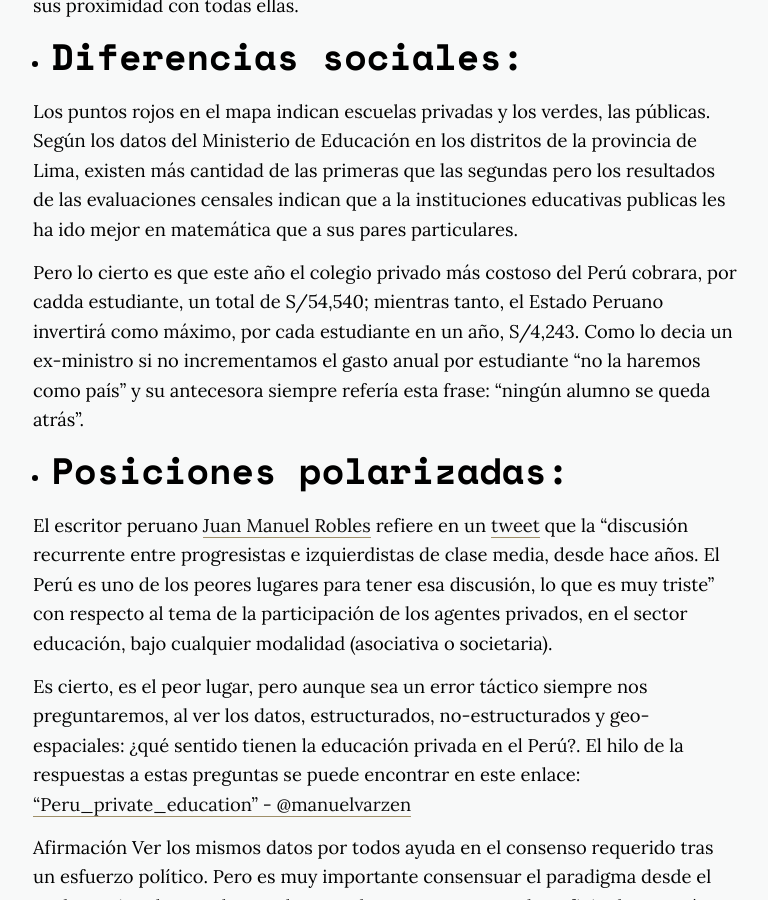
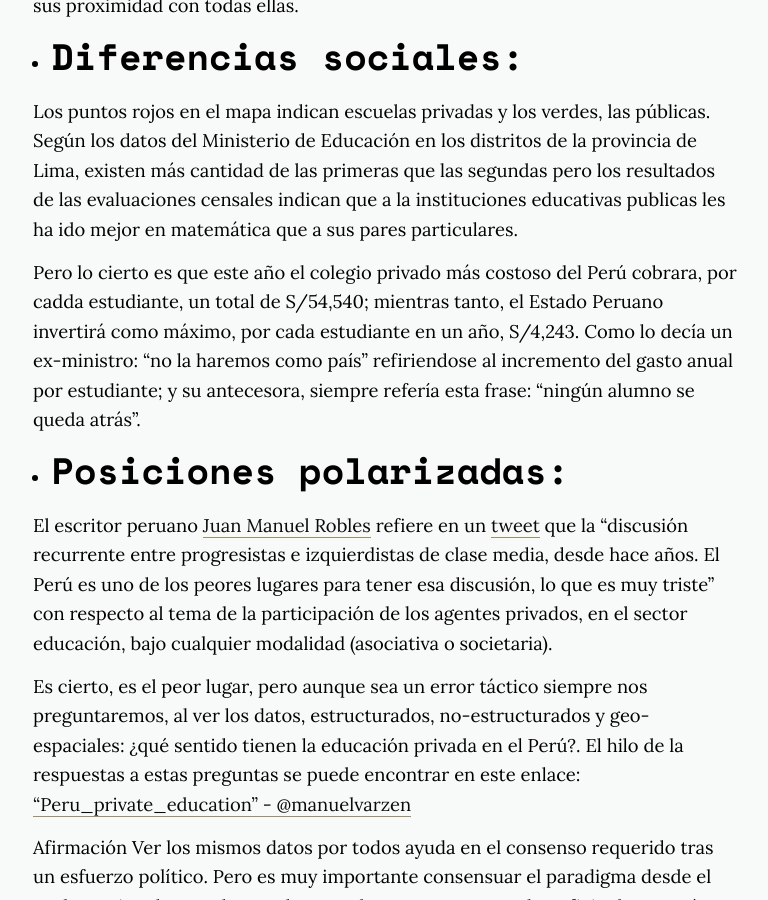
Before and after one commit to manuelvarzen/Vigia, a Jekyll site: the page built from _posts/2019-03-11-distancias-diferencias-posiciones-ed.md, in a window 1280 px wide and 900 px high, scrolled down 2171 px. Shown: the whole window, without its empty margins (255-1023 px from the left). Built offline with Jekyll 4.4.1, drawn with Linux system fonts in a browser that asks for light colours; nearby versions of some CDN libraries.

Commit message:
Update 2019-03-11-distancias-diferencias-posiciones-ed.md

```diff
--- a/_posts/2019-03-11-distancias-diferencias-posiciones-ed.md
+++ b/_posts/2019-03-11-distancias-diferencias-posiciones-ed.md
@@ -34,7 +34,7 @@ Aunque a esas escuelas se puede llegar más menos en una hora viajando en autom
 
 Los puntos rojos en el mapa indican escuelas privadas y los verdes, las públicas. Según los datos del Ministerio de Educación en los distritos de la provincia de Lima, existen más cantidad de las primeras que las segundas pero los resultados de las evaluaciones censales indican que a la instituciones educativas publicas les ha ido mejor en matemática que a sus pares particulares.
 
-Pero lo cierto es que este año el colegio privado más costoso del Perú cobrara, por cadda estudiante, un total de S/54,540; mientras tanto, el Estado Peruano invertirá como máximo, por cada estudiante en un año, S/4,243. Como lo decia un ex-ministro si no incrementamos el gasto anual por estudiante "no la haremos como país" y su antecesora siempre refería esta frase: "ningún alumno se queda atrás".
+Pero lo cierto es que este año el colegio privado más costoso del Perú cobrara, por cadda estudiante, un total de S/54,540; mientras tanto, el Estado Peruano invertirá como máximo, por cada estudiante en un año, S/4,243. Como lo decía un ex-ministro: "no la haremos como país" refiriendose al incremento del gasto anual por estudiante; y su antecesora, siempre refería esta frase: "ningún alumno se queda atrás".
 
 - ## Posiciones polarizadas:
 
```
